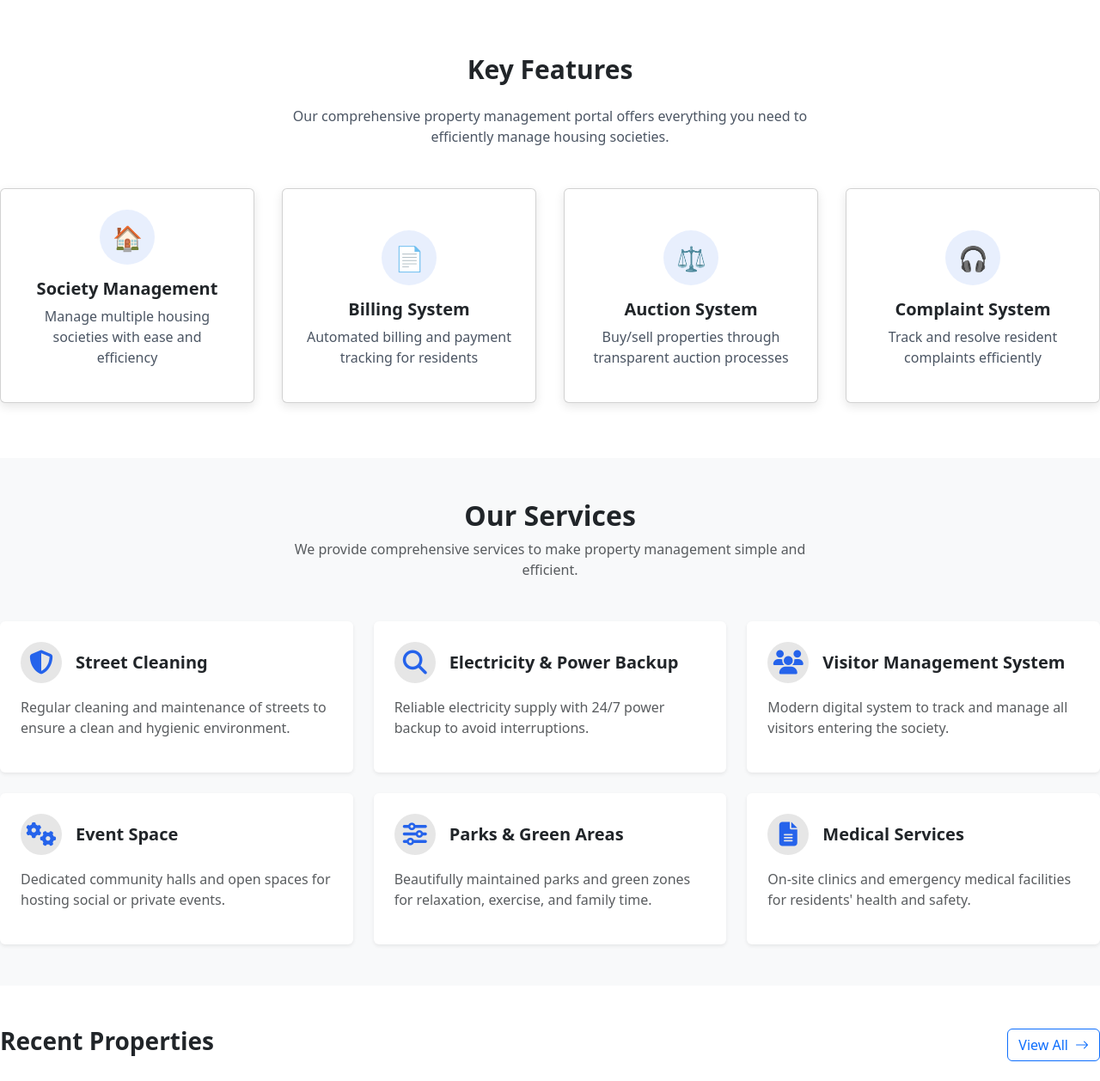
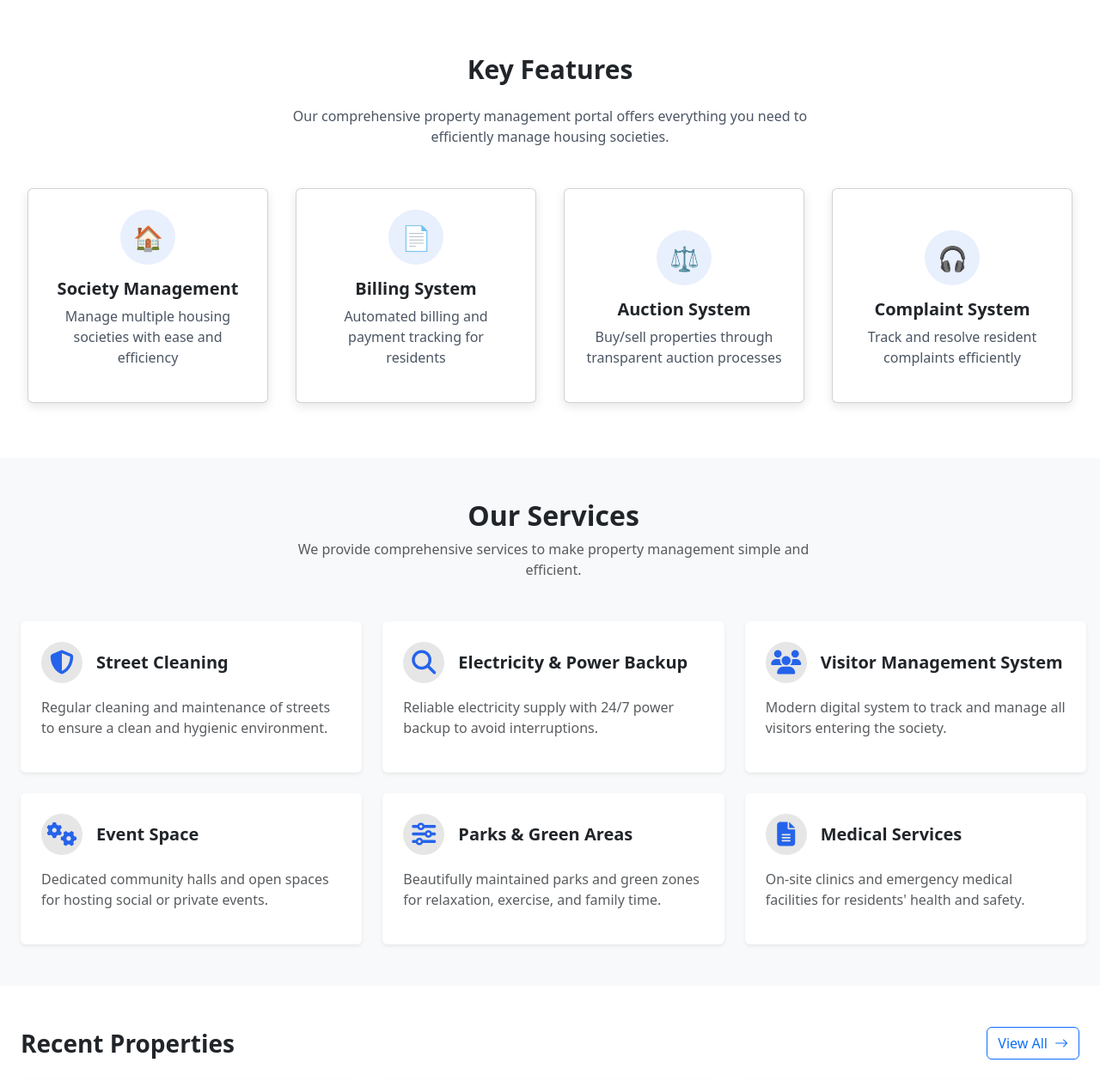
Before and after one commit to iQraWaheedAhmad/HousingManagementSociety, a PHP site: page / in a window 1280 px wide. Shown: the part 565-1823 px from the top of the page at 86% size. Run offline with PHP 8.4, Linux system fonts and the light colour scheme.

Commit message:
first commit

```diff
--- a/feature.php
+++ b/feature.php
@@ -45,7 +45,6 @@
       background-color: rgba(37, 99, 235, 0.1); /* Primary/10 */
       font-size: 28px;
     }
-    /* Added to ensure the text stays centered */
     .section-title {
       margin-bottom: 1rem;
     }
@@ -53,12 +52,15 @@
       max-width: 600px;
       margin: auto;
     }
+    .grid-wrapper {
+      padding-left: 2rem;
+      padding-right: 2rem;
+    }
   </style>
 </head>
 <body>
 
 <section class="py-16 bg-white">
-
   <div class="text-center mb-12">
     <div style="max-width: 700px; margin: 0 auto;">
       <h2 class="text-3xl font-bold mb-4 section-title">Key Features</h2>
@@ -67,7 +69,6 @@
       </p>
     </div>
   </div>
-
 
   <?php
     $featuresData = [
@@ -94,6 +95,7 @@
     ];
   ?>
 
+  <div class="grid-wrapper">
     <div class="grid grid-cols-1 md-grid-cols-2 lg-grid-cols-4">
       <?php foreach ($featuresData as $feature): ?>
         <div class="card">
--- a/footer.php
+++ b/footer.php
@@ -12,39 +12,24 @@
   <link rel="stylesheet" href="https://cdnjs.cloudflare.com/ajax/libs/font-awesome/6.4.0/css/all.min.css">
 
   <style>
-    .bg-primary {
-      background-color: #0d6efd !important;
+    body {
+      margin: 0;
+      padding: 0;
+      min-height: 100vh;
+      display: flex;
+      flex-direction: column;
     }
-    .bg-secondary {
-      background-color: #6c757d !important;
-    }
-    .footer-cta {
-      background-color: #0056d2;
+    main {
+      flex: 1;
     }
   </style>
 </head>
 <body>
 
 
-
-
   <!-- Footer -->
   <footer class="bg-primary text-white pt-5">
-
-    <!-- CTA Section -->
-    <!-- <div class="footer-cta text-center py-4">
-      <div class="container">
-        <h4 class="fw-bold mb-2">Ready to Manage Your Properties Efficiently?</h4>
-        <p>Join thousands of satisfied property managers who use our platform to streamline their operations.</p>
-        <div class="mt-3">
-          <a href="#" class="btn btn-light me-2">Get Started</a>
-          <a href="#" class="btn btn-outline-light">Learn More</a>
-        </div>
-      </div>
-    </div> -->
-
-    <!-- Main Footer Content -->
-    <div class="container py-5">
+    <div class="container py-4 mt-3">
       <div class="row gy-4">
 
         <!-- About -->
@@ -84,18 +69,16 @@
           <p>Subscribe to our newsletter for the latest updates on properties and services.</p>
           <form class="d-flex">
             <input type="email" class="form-control me-2" placeholder="Enter your email" required>
-            <button class="btn btn-secondary" type="submit">Subscribe</button>
+            <button type="submit" class="btn btn-secondary">Subscribe</button>
           </form>
         </div>
 
       </div>
+    </div>
 
-      <!-- Copyright -->
-      <div class="d-flex justify-content-center border-top border-white mt-5 pt-3">
-  <p class="mb-0 text-center">&copy; 2025 Housing Society Management System. All rights reserved.</p>
-</div>
-
-
+    <!-- Copyright -->
+    <div class="mt-2 pt-2 text-center border-top border-white">
+      <p class="mb-2">&copy; <?php echo date("Y"); ?> Housing Society Management System. All rights reserved.</p>
     </div>
   </footer>
 
--- a/rent-properties.php
+++ b/rent-properties.php
@@ -7,7 +7,6 @@
 
   <!-- Bootstrap CSS -->
   <link href="https://cdn.jsdelivr.net/npm/bootstrap@5.3.2/dist/css/bootstrap.min.css" rel="stylesheet">
-
   <!-- Bootstrap Icons -->
   <link href="https://cdn.jsdelivr.net/npm/bootstrap-icons@1.10.5/font/bootstrap-icons.css" rel="stylesheet">
 
@@ -19,18 +18,21 @@
 </head>
 <body class="bg-light">
 
-
 <!-- Recent Properties Section -->
 <section class="py-5 bg-white">
-
-      <div class="d-flex justify-content-between align-items-center mb-4">
-        <h2 class="h3 fw-bold">Recent Properties</h2>
-        <a href="#" class="btn btn-outline-primary d-flex align-items-center">
+  <div class="container-fluid px-4">
+    <div class="row justify-content-between align-items-center mb-4">
+      <div class="col-6">
+        <h2 class="h3 fw-bold mb-0">Recent Properties</h2>
+      </div>
+      <div class="col-6 text-end">
+        <a href="#" class="btn btn-outline-primary d-inline-flex align-items-center">
           View All <i class="bi bi-arrow-right ms-2"></i>
         </a>
       </div>
+    </div>
 
-      <div class="row g-4">
+    <div class="row g-4 justify-content-center">
       <?php
         $properties = [
           [
@@ -72,7 +74,7 @@
           $badgeClass = $property["type"] === "rent" ? "bg-primary" : "bg-success";
           $badgeText = $property["type"] === "rent" ? "For Rent" : "For Sale";
       ?>
-        <div class="col-md-6 col-lg-4">
+      <div class="col-sm-10 col-md-6 col-lg-4">
         <div class="card shadow-sm h-100 border-0">
           <div class="position-relative" style="height: 200px; overflow: hidden;">
             <img src="<?= $property["image"] ?>" alt="<?= $property["title"] ?>" class="img-fluid w-100 h-100 object-fit-cover">
@@ -100,9 +102,7 @@
   </div>
 </section>
 
-
-
-  <!-- Bootstrap JS (Optional) -->
+<!-- Bootstrap JS -->
 <script src="https://cdn.jsdelivr.net/npm/bootstrap@5.3.2/dist/js/bootstrap.bundle.min.js"></script>
 </body>
 </html>
--- a/service.php
+++ b/service.php
@@ -28,8 +28,8 @@
 </head>
 <body>
 
-
-<section class="py-5 ">
+<section class="py-5">
+  <div class="container-fluid px-3 ps-4"> <!-- Added extra left padding with px-3 and ps-4 -->
 
     <div class="text-center mb-5">
       <h2 class="fw-bold">Our Services</h2>
@@ -41,38 +41,13 @@
     <div class="row g-4">
       <?php
         $services = [
-            [
-              "icon" => "fa-shield-alt",
-              "title" => "Street Cleaning",
-              "desc" => "Regular cleaning and maintenance of streets to ensure a clean and hygienic environment."
-            ],
-            [
-              "icon" => "fa-search",
-              "title" => "Electricity & Power Backup",
-              "desc" => "Reliable electricity supply with 24/7 power backup to avoid interruptions."
-            ],
-            [
-              "icon" => "fa-users",
-              "title" => "Visitor Management System",
-              "desc" => "Modern digital system to track and manage all visitors entering the society."
-            ],
-            [
-              "icon" => "fa-cogs",
-              "title" => "Event Space",
-              "desc" => "Dedicated community halls and open spaces for hosting social or private events."
-            ],
-            [
-              "icon" => "fa-sliders-h",
-              "title" => "Parks & Green Areas",
-              "desc" => "Beautifully maintained parks and green zones for relaxation, exercise, and family time."
-            ],
-            [
-              "icon" => "fa-file-alt",
-              "title" => "Medical Services",
-              "desc" => "On-site clinics and emergency medical facilities for residents' health and safety."
-            ]
-          ];
-
+            ["icon" => "fa-shield-alt", "title" => "Street Cleaning", "desc" => "Regular cleaning and maintenance of streets to ensure a clean and hygienic environment."],
+            ["icon" => "fa-search", "title" => "Electricity & Power Backup", "desc" => "Reliable electricity supply with 24/7 power backup to avoid interruptions."],
+            ["icon" => "fa-users", "title" => "Visitor Management System", "desc" => "Modern digital system to track and manage all visitors entering the society."],
+            ["icon" => "fa-cogs", "title" => "Event Space", "desc" => "Dedicated community halls and open spaces for hosting social or private events."],
+            ["icon" => "fa-sliders-h", "title" => "Parks & Green Areas", "desc" => "Beautifully maintained parks and green zones for relaxation, exercise, and family time."],
+            ["icon" => "fa-file-alt", "title" => "Medical Services", "desc" => "On-site clinics and emergency medical facilities for residents' health and safety."]
+        ];
 
         foreach ($services as $service) {
           echo '
@@ -90,9 +65,9 @@
         }
       ?>
     </div>
+
   </div>
 </section>
-
 
 <script src="https://cdn.jsdelivr.net/npm/bootstrap@5.3.3/dist/js/bootstrap.bundle.min.js"></script>
 </body>
```
Also changed, not shown: Index.php (+1 -31 lines). Lines whose indentation alone changed are shown as unchanged.
